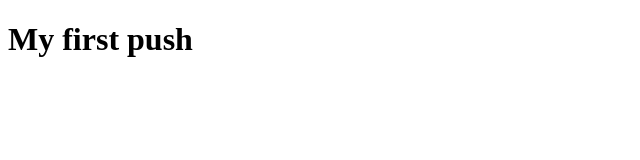
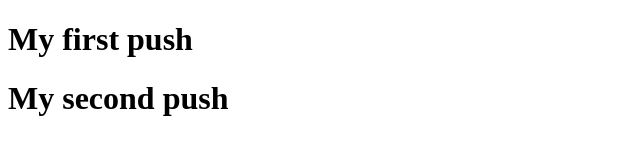
Before and after one commit to abhilasha1508/myrepo, a plain HTML site: page index.html in a window 1280 px wide. Shown: the whole page, without its empty margins (0-640 px from the left). Drawn offline with Linux system fonts and the light colour scheme.

Commit message:
New branch changes

```diff
--- a/index.html
+++ b/index.html
@@ -9,6 +9,7 @@
 
 <body>
     <h1>My first push</h1>
+    <h1>My second push</h1>
 </body>
 
 </html>
```
